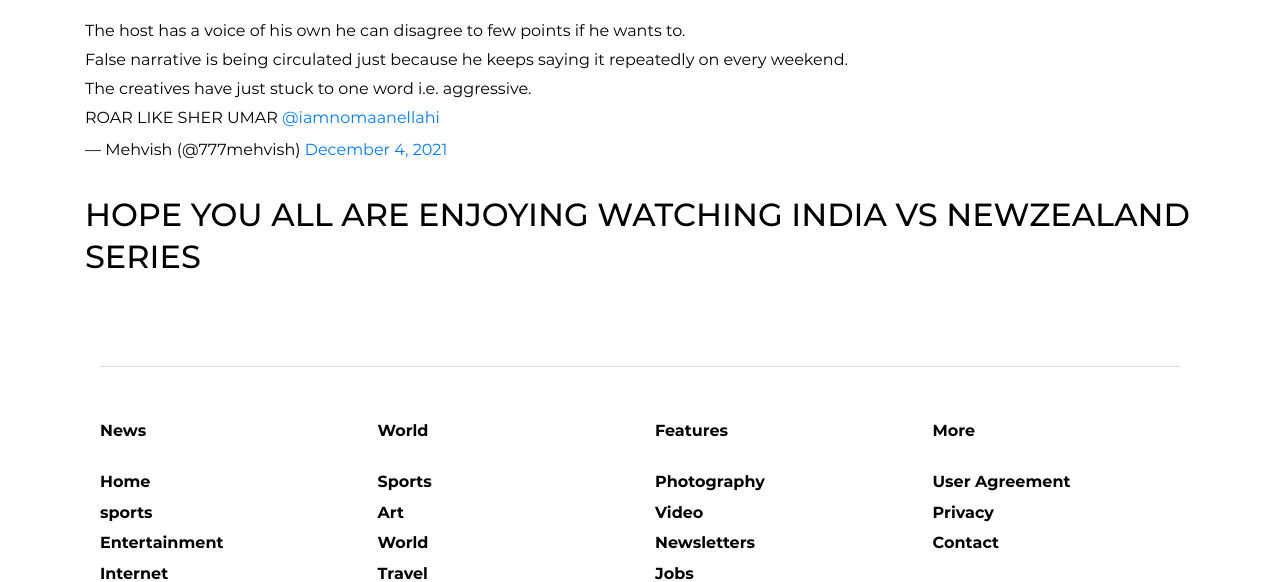
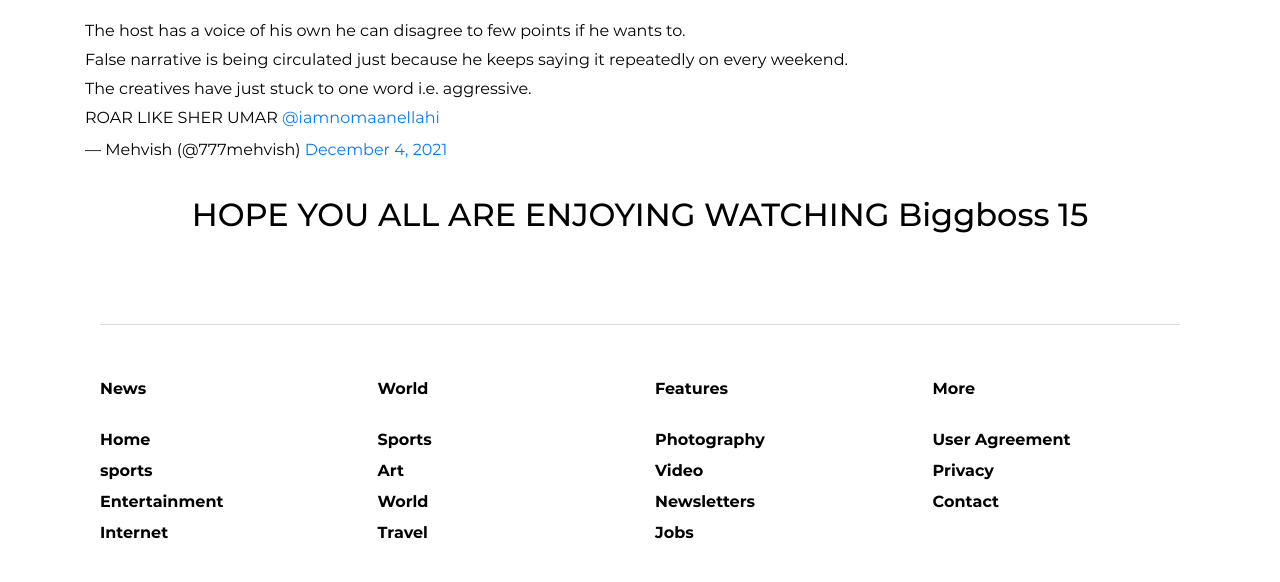
Before and after one commit to AbubakarMd/lamelife, a website: page pages/entertainment/Umar-riaz-gets-support.html in a window 1280 px wide. Shown: the part 1965-2547 px from the top of the page. Drawn offline with Linux system fonts and the light colour scheme; files that its build step writes are made by us from their sources.

Commit message:
Update Umar-riaz-gets-support.html

```diff
--- a/pages/entertainment/Umar-riaz-gets-support.html
+++ b/pages/entertainment/Umar-riaz-gets-support.html
@@ -166,7 +166,7 @@
               <blockquote class="twitter-tweet"><p lang="en" dir="ltr">The strength of the team is each individual member. The strength of each member is the team!! <br>So every single person in our fd is important! Motivate each other as we have to go many more miles together!!<br><br>ROAR LIKE SHER UMAR</p>&mdash; THE NADDY🔥 (@Nady_Asim1) <a href="https://twitter.com/Nady_Asim1/status/1467144158255230976?ref_src=twsrc%5Etfw">December 4, 2021</a></blockquote> <script async src="https://platform.twitter.com/widgets.js" charset="utf-8"></script><br>
               <blockquote class="twitter-tweet"><p lang="en" dir="ltr">The host has a voice of his own he can disagree to few points if he wants to. <br>False narrative is being circulated just because he keeps saying it repeatedly on every weekend. <br>The creatives have just stuck to one word i.e. aggressive. <br>ROAR LIKE SHER UMAR <a href="https://twitter.com/iamnomaanellahi?ref_src=twsrc%5Etfw">@iamnomaanellahi</a></p>&mdash; Mehvish (@777mehvish) <a href="https://twitter.com/777mehvish/status/1467240948987883523?ref_src=twsrc%5Etfw">December 4, 2021</a></blockquote> <script async src="https://platform.twitter.com/widgets.js" charset="utf-8"></script><br>
               <!-- <img src="C:\Users\91720\Documents\world-vision\BlueWhite\assets\images\Entertainment/nehavsteja4.png"><br> -->
-            <h1>HOPE YOU ALL ARE ENJOYING WATCHING INDIA VS NEWZEALAND SERIES</h1>
+            <h1 style="text-align: center;">HOPE YOU ALL ARE ENJOYING WATCHING Biggboss 15</h1>
         </div>
     </Div>
 
```
